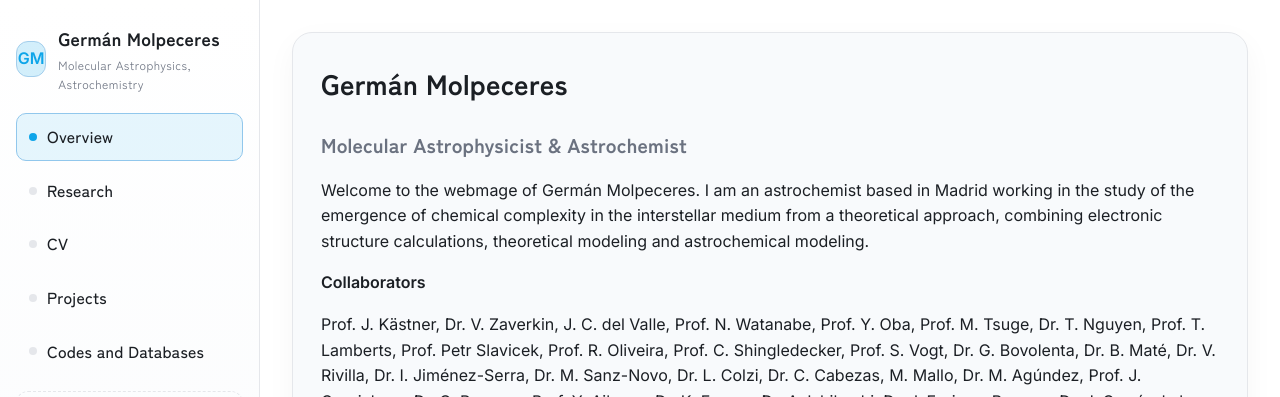
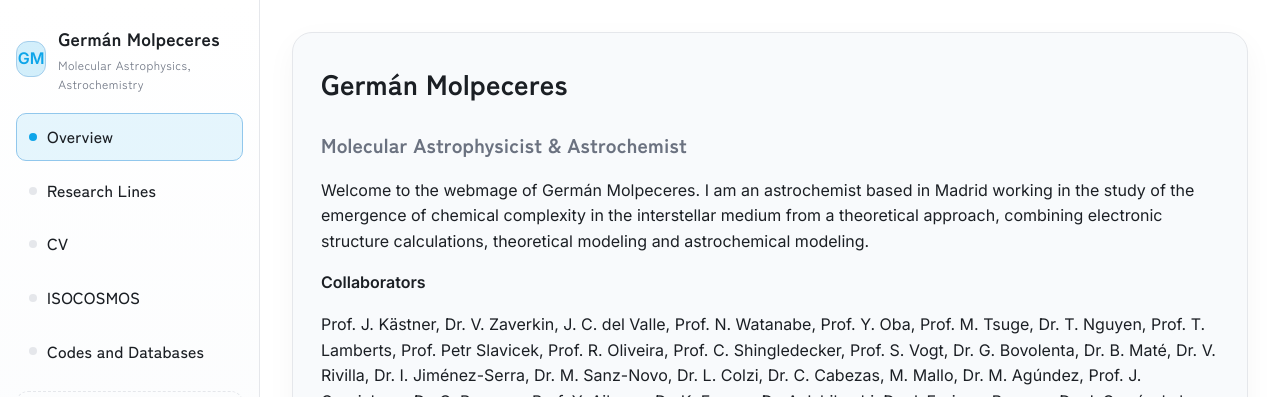
Before and after one commit to gmolpeceres/gmolpeceres.github.io, a Jekyll site: the page built from index.md, in a window 1280 px wide. Shown: the top 397 px of the page. Built offline with Jekyll 4.4.1, drawn with Linux system fonts in a browser that asks for light colours.

Commit message:
uptaadate CV and add isocosmos

```diff
--- a/_data/nav.yml
+++ b/_data/nav.yml
@@ -1,10 +1,10 @@
 - title: "Overview"
   url: "/"
-- title: "Research"
+- title: "Research Lines"
   url: "/research/"
 - title: "CV"
   url: "/cv/"
-- title: "Projects"
-  url: "/projects/"
+- title: "ISOCOSMOS"
+  url: "/isocosmos/"
 - title: "Codes and Databases"
   url: "/codes/"
```
Also changed, not shown: 1 other file.
